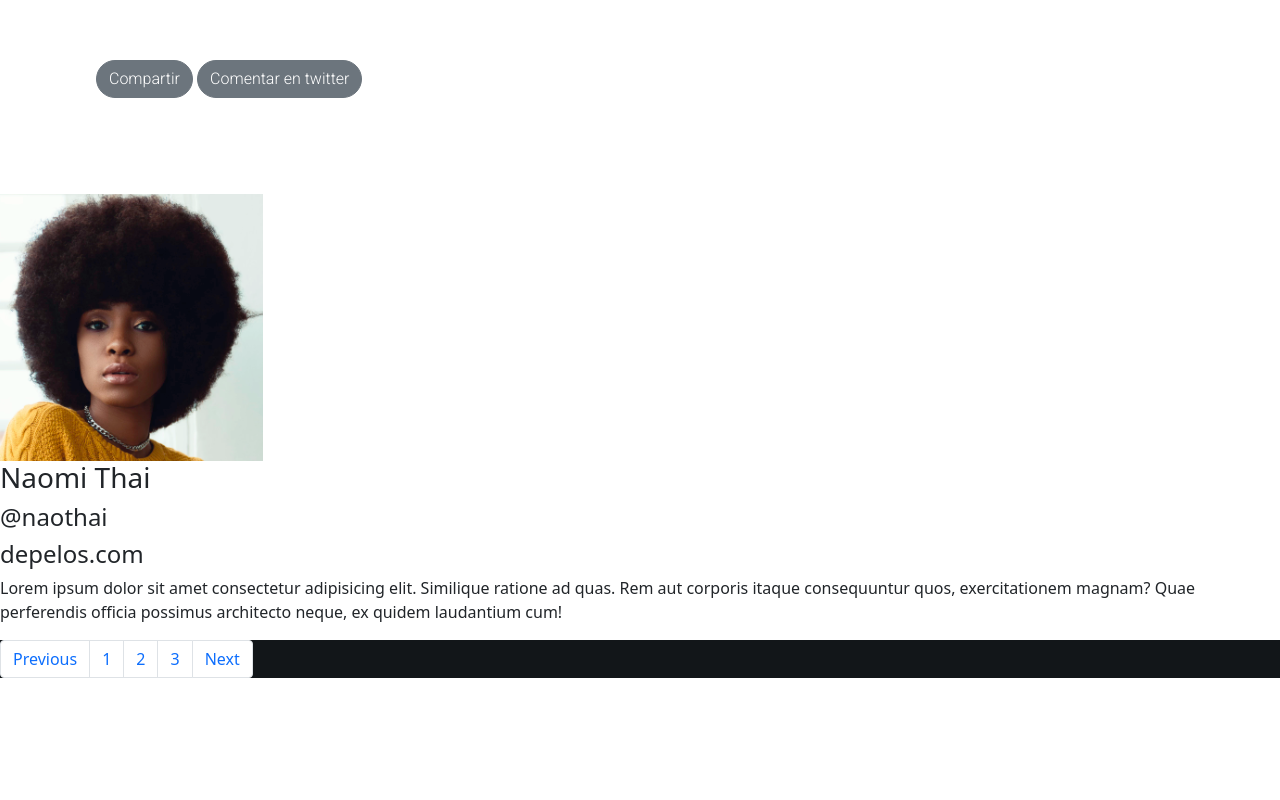
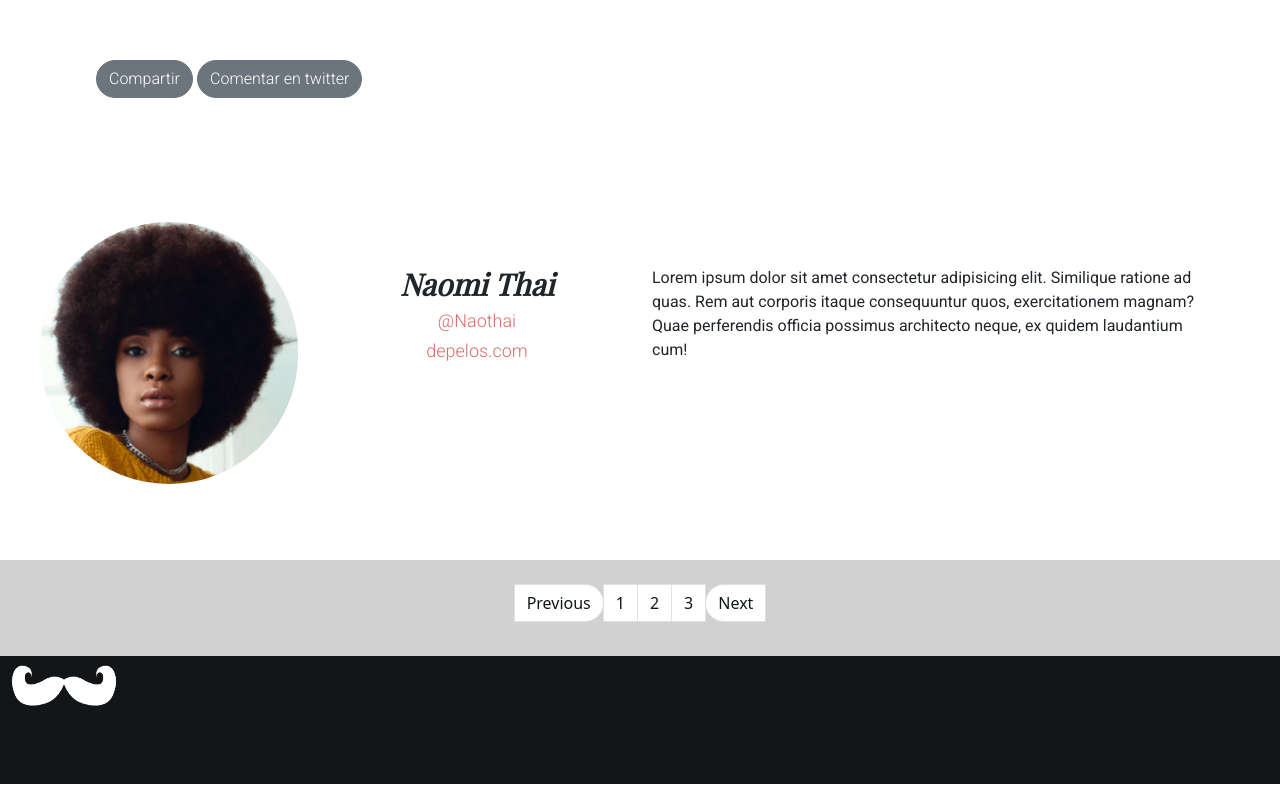
Before and after one commit to copugarute/barbershop, a plain HTML site: page index.html in a window 1280 px wide. Shown: the part 1698-2498 px from the top of the page. Drawn offline with nearby package versions, Linux system fonts and the light colour scheme; a web font is replaced by a local one.

Commit message:
avance seccion 2, 3 y footer

```diff
--- a/assets/css/sass/abstract/_mixins.scss
+++ b/assets/css/sass/abstract/_mixins.scss
@@ -0,0 +1,6 @@
+@mixin h4{
+        color: $color5;
+        font-size:$large;
+        font-family: $font-2;
+        font-weight:$fontweight-3;
+}
--- /dev/null
+++ b/assets/css/sass/base/_reset.scss
@@ -0,0 +1,8 @@
+body{
+    margin: 0;
+    padding: 0;
+}
+img{
+    max-width: 100%;
+
+}
--- /dev/null
+++ b/assets/css/sass/components/_pagination.scss
@@ -0,0 +1,17 @@
+.paginacion{
+    background-color: $color3;
+    height: 6rem;
+
+   a{
+       color: $color2;
+   }
+
+   .prev{
+
+       border-radius: 50px;
+   }
+
+   .next{
+       border-radius: 50px;
+   }
+}
--- /dev/null
+++ b/assets/css/sass/components/_thumbnail.scss
@@ -0,0 +1,7 @@
+.seccion-2{
+    img{
+        border: none;
+        border-radius: 135px;
+        align-items: center;
+    }
+}
--- /dev/null
+++ b/assets/css/sass/layouts/_footer.scss
@@ -0,0 +1,13 @@
+footer{
+    background-color: $color2;
+    height: 8rem;
+
+    img{
+
+        width: 6.5rem;
+        height: 4rem;
+        //display: flex;
+
+
+    }
+}
--- /dev/null
+++ b/assets/css/sass/layouts/_seccion-2.scss
@@ -0,0 +1,23 @@
+.seccion-2{
+    display: inline;
+
+
+    h3{
+        font-size:$x-large;
+        font-family: $font-1;
+        font-weight:$fontweight-1;
+        font-style: $fontstyle-1;
+
+    }
+    h4{
+        @include h4;
+
+    }
+
+    p{
+        font-size:$medium;
+        font-family: $font-2;
+        font-weight:$fontweight-2;
+
+    }
+}
--- a/assets/css/sass/main.scss
+++ b/assets/css/sass/main.scss
@@ -1,5 +1,6 @@
 //abstract
 @import 'abstract/variables';
+@import 'abstract/mixins';
 //vendors
 @import 'vendors/bootstrap/bootstrap';
 //base
@@ -8,8 +9,12 @@
 @import 'layouts/navbar';
 @import 'layouts/hero-section';
 @import 'layouts/seccion-1';
+@import 'layouts/seccion-2';
+@import 'layouts/footer';
 //components
 @import 'components/botones';
+@import 'components/thumbnail';
+@import 'components/pagination';
 //pages
 @import 'page/index';
 //themes
--- a/index.html
+++ b/index.html
@@ -92,39 +92,40 @@
  </section>
 
 <!--seccion 2-->
- <section class="seccion_2">
-   <div class="seccion_2-img-contenedor1">
-     <img class="seccion_2-img" src="assets/img/naomi-thai.png" alt="naomi thai">
+ <section class="seccion-2 col-12 container-fluid px-5 pb-5">
+   <div class="row">
+   <div class="seccion-2_contenedor1 col-lg-3 col-sm-12 ps-5 pb-5">
+     <img class="seccion-2_img img-thumbnail" src="assets/img/naomi-thai.png" alt="naomi thai">
    </div>
-   <div class="seccion_2-contenedor2">
-     <h3 class="seccion-2-h3">Naomi Thai</h3>
-     <h4 class="seccion_2-h4a">@naothai</h4>
-     <h4 class="seccion_2-h4b">depelos.com</h4>
+   <div class="seccion-2_contenedor2 col-lg-3 col-sm-12 py-5 pt-5">
+     <h3 class="seccion-2_h3 text-center">Naomi Thai</h3>
+     <h4 class="seccion_2_h4a text-center">@Naothai</h4>
+     <h4 class="seccion_2_h4b text-center">depelos.com</h4>
    </div>
-   <div class="seccion_2-contenedor3">
-      <p class="seccion_2-parrafo">Lorem ipsum dolor sit amet consectetur adipisicing elit. Similique
+   <div class="seccion-2_contenedor3 col-lg-6 col-sm-12 pe-5 py-5">
+      <p class="seccion-2_parrafo pe-5">Lorem ipsum dolor sit amet consectetur adipisicing elit. Similique
          ratione ad quas. Rem aut corporis itaque consequuntur quos,
         exercitationem magnam? Quae perferendis officia possimus architecto neque,
         ex quidem laudantium cum!</p>
    </div>
-
+  </div>
  </section>
 
  <!--seccion 3-->
 
  <nav class="paginacion" aria-label="Page navigation example">
-  <ul class="pagination">
-    <li class="page-item"><a class="page-link" href="#">Previous</a></li>
+  <ul class="pagination justify-content-center pt-4">
+    <li class="page-item"><a class="page-link prev" href="#">Previous</a></li>
     <li class="page-item"><a class="page-link" href="#">1</a></li>
     <li class="page-item"><a class="page-link" href="#">2</a></li>
     <li class="page-item"><a class="page-link" href="#">3</a></li>
-    <li class="page-item"><a class="page-link" href="#">Next</a></li>
+    <li class="page-item"><a class="page-link next" href="#">Next</a></li>
   </ul>
 </nav>
 
 <footer>
-  <div>
-  <img src="assets/img/logo.png" alt="">
+  <div class="footer-container container-fluid d-flex">
+  <img class="footer-img justify-content-center" src="assets/img/logo.png" alt="">
 </div>
 </footer>
 
```
Also changed, not shown: assets/css/sass/layouts/_hero-section.scss (line endings or trailing spaces), assets/css/style.css, 1 other file.
